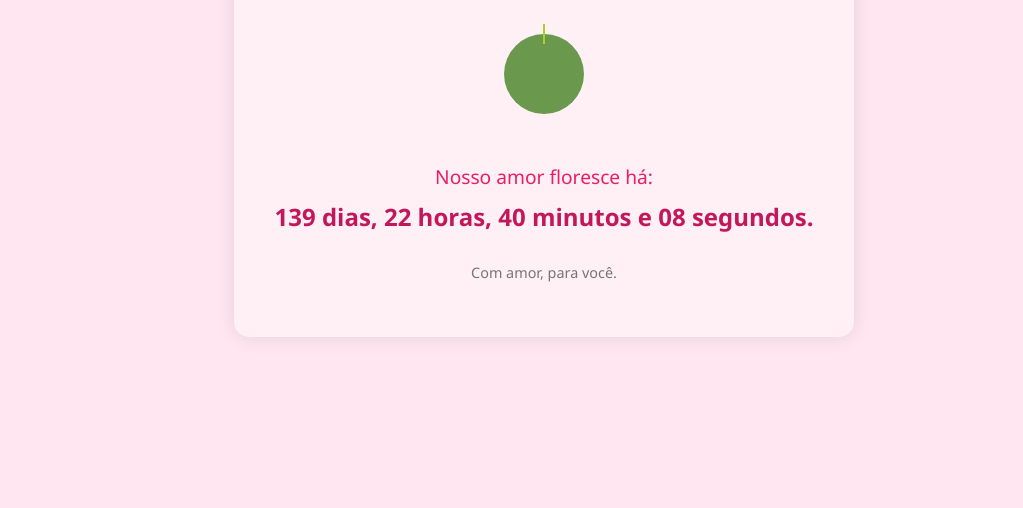
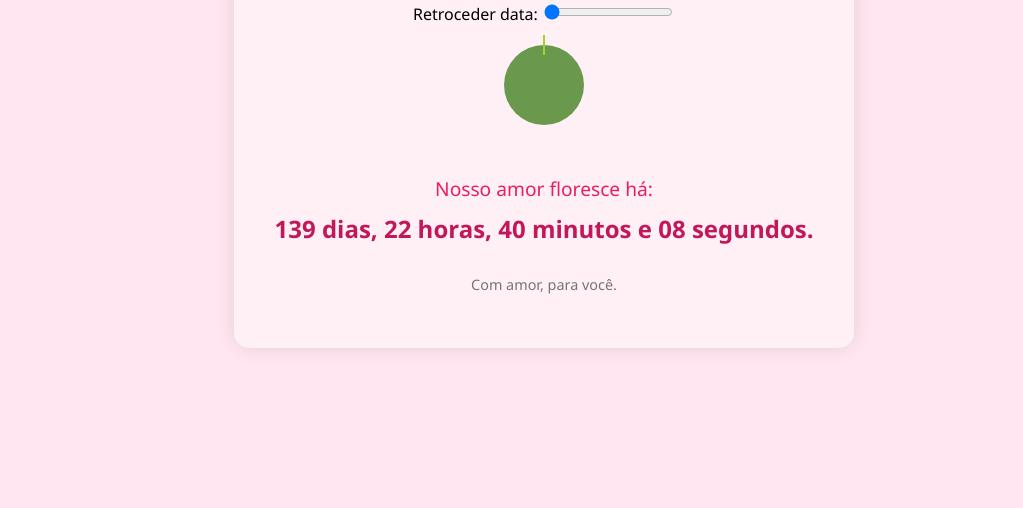
Before and after one commit to Lanzin/Rosa-do-tempo, a plain HTML site: page index.html in a window 1280 px wide. Shown: the part 292-800 px from the top of the page, without its empty margins (96-1119 px from the left). Drawn offline with Linux system fonts and the light colour scheme.

Commit message:
Update index.html

```diff
--- a/index.html
+++ b/index.html
@@ -12,6 +12,10 @@
             <h1>Rosa do Tempo</h1>
         </header>
         <main>
+            <div class="slider-container">
+    <label for="date-slider">Retroceder data:</label>
+    <input type="range" id="date-slider" min="0" max="100" value="0">
+            </div>
             <div class="broto-container">
                 <div class="broto"></div>
             </div>
```
